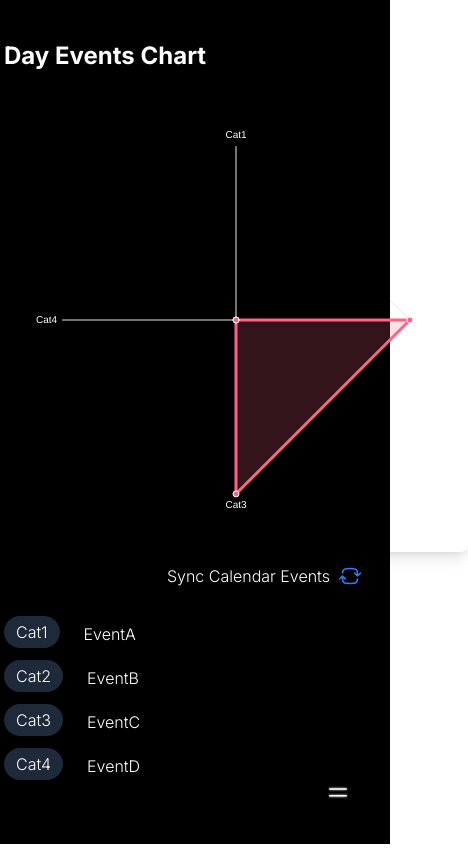
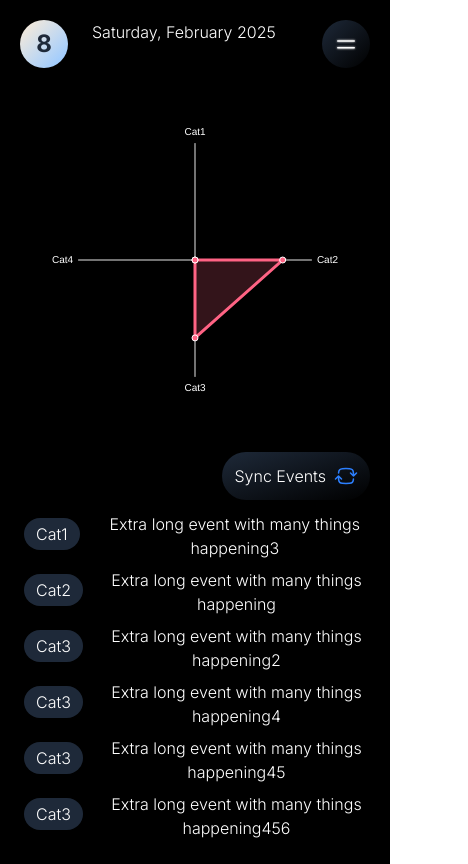
Before and after one commit to isabelfaulds/yearly-progress-bars, a React (Vite) app in the folder frontend-web/: page /day-view in a window 390 px wide. Shown: the whole page, 468 px wide, since content can reach past the window. Built offline with nearby package versions, Linux system fonts and the light colour scheme; no server answers.

Commit message:
feat(day-view) : updated page for mobile browsing

```diff
--- a/frontend-web/src/components/NavButton.jsx
+++ b/frontend-web/src/components/NavButton.jsx
@@ -42,15 +42,15 @@ function NavButton() {
   return (
     <div className="relative">
       {showIcons && (
-        <div className="flex flex-col items-center nav-menu" ref={menuRef}>
+        <div className="flex flex-col items-center nav-menu " ref={menuRef}>
           <button onClick={() => handleNavigation("/")} className="mb-2">
-            <Bars4Icon className="w-6 h-6 p-1 text-white rounded-full hover:border-2" />
+            <Bars4Icon className="w-7 h-7 p-1 text-white rounded-full hover:border-2 bg-gray-800" />
           </button>
           <button
             onClick={() => handleNavigation("/day-view/settings")}
             className="mb-2"
           >
-            <Cog6ToothIcon className="w-6 h-6 p-1 text-white rounded-full hover:border-2" />
+            <Cog6ToothIcon className="w-7 h-7 p-1 text-white rounded-full hover:border-2 bg-gray-800" />
           </button>
         </div>
       )}
@@ -58,7 +58,7 @@ function NavButton() {
       <button
         ref={buttonRef}
         onClick={handleClick}
-        className="flex items-center justify-center w-12 h-12 rounded-full shadow-lg focus:outline-none hover:border-2 text-white"
+        className="bg-gradient-to-tl from-black-300 to-gray-800 flex items-center justify-center w-12 h-12 rounded-full shadow-lg focus:outline-none hover:border-2 text-white"
       >
         <Bars2Icon className="w-6 h-6 drop-shadow-[0_0_1px_white]" />
       </button>
--- a/frontend-web/src/routes/Day.jsx
+++ b/frontend-web/src/routes/Day.jsx
@@ -1,24 +1,76 @@
 import { useState, useRef, useEffect } from "react";
 import Chart from "chart.js/auto";
 import { ArrowPathRoundedSquareIcon } from "@heroicons/react/24/outline";
-import { useAuthContext } from "../hooks/useAuth.jsx";
-import { Bars2Icon } from "@heroicons/react/24/solid";
 import NavButton from "../components/NavButton.jsx";
+
+function calculateCategoryPercentages(todayEvents, todayCategories) {
+  const categoryTotals = {};
+  const categoryPercentages = [];
+
+  todayCategories.forEach((category) => {
+    categoryTotals[category.Category] = 0;
+  });
+
+  // sum
+  todayEvents.forEach((event) => {
+    if (categoryTotals.hasOwnProperty(event.Category)) {
+      categoryTotals[event.Category] += event.Time;
+    }
+  });
+
+  // percentage
+  todayCategories.forEach((category) => {
+    const totalTime = categoryTotals[category.Category] || 0;
+    const categoryTimeLimit = category.Time;
+    const percentage = Math.min((totalTime / categoryTimeLimit) * 100, 100);
+    categoryPercentages[category.Category] = percentage;
+  });
+
+  return categoryPercentages;
+}
 
 const Day = () => {
   const chartRef = useRef(null);
   const chartInstance = useRef(null);
+  // TODO: remove dummy data
   const [calendarEvents, setCalendarEvents] = useState([
-    ["Cat1", "EventA", 60],
-    ["Cat2", "EventB", 20],
-    ["Cat3", "EventC", 10],
-    ["Cat4", "EventD", 10],
+    {
+      Category: "Cat1",
+      Event: "Extra long event with many things happening3",
+      Time: 0,
+    },
+    {
+      Category: "Cat2",
+      Event: "Extra long event with many things happening",
+      Time: 15,
+    },
+    {
+      Category: "Cat3",
+      Event: "Extra long event with many things happening2",
+      Time: 10,
+    },
+    {
+      Category: "Cat3",
+      Event: "Extra long event with many things happening4",
+      Time: 10,
+    },
+    {
+      Category: "Cat3",
+      Event: "Extra long event with many things happening45",
+      Time: 10,
+    },
+    {
+      Category: "Cat3",
+      Event: "Extra long event with many things happening456",
+      Time: 10,
+    },
   ]);
 
   const [editingIndex, setEditingIndex] = useState(null);
   const [editedText, setEditedText] = useState("");
   const editedTextRef = useRef(null);
 
+  // TODO : replace with nosql call
   const handleSync = async () => {
     try {
       const authCheckResponse = await fetch(
@@ -32,10 +84,13 @@ const Day = () => {
         }
       );
       if (authCheckResponse.status === 200) {
+        // TODO: remove dummy data
+
         setCalendarEvents([
-          ["Category1", "Event2"],
-          ["Category3", "Event4"],
-          ["Category5", "Event6"],
+          { Category: "Cat1", Event: "EventA", Time: 0 },
+          { Category: "Cat2", Event: "EventA", Time: 15 },
+          { Category: "Cat3", Event: "EventA", Time: 10 },
+          { Category: "Cat3", Event: "EventA", Time: 10 },
         ]);
       }
     } catch (error) {
@@ -64,12 +119,13 @@ const Day = () => {
 
     const updatedEvents = calendarEvents.map((event, i) => {
       if (i === index) {
-        return [editedText, event[1]];
+        return { ...event, Category: editedText };
       }
       return event;
     });
     setCalendarEvents(updatedEvents);
     setEditingIndex(null);
+    renderChart(updatedEvents);
   };
 
   const handleKeyDown = (e, index) => {
@@ -80,15 +136,19 @@ const Day = () => {
     }
   };
 
-  useEffect(() => {
-    const dailyMotivators = {
-      Cat1: 0,
-      Cat2: 1,
-      Cat3: 1,
-      Cat4: 0,
-    };
-    let motivatorKeys = Object.keys(dailyMotivators);
-    let motivatorValues = Object.values(dailyMotivators);
+  // chart
+  const renderChart = (events) => {
+    // TODO: remove dummy data
+
+    let todayCategories = [
+      { Category: "Cat1", Time: 60 },
+      { Category: "Cat2", Time: 20 },
+      { Category: "Cat3", Time: 60 },
+      { Category: "Cat4", Time: 20 },
+    ];
+    let todayResult = calculateCategoryPercentages(events, todayCategories);
+    let categoryKeys = Object.keys(todayResult);
+    let categoryValues = Object.values(todayResult);
 
     if (chartInstance.current) {
       chartInstance.current.destroy();
@@ -98,11 +158,11 @@ const Day = () => {
     chartInstance.current = new Chart(ctx, {
       type: "radar",
       data: {
-        labels: motivatorKeys,
+        labels: categoryKeys,
         datasets: [
           {
             label: "",
-            data: motivatorValues,
+            data: categoryValues,
             backgroundColor: "rgba(255, 99, 132, 0.2)",
             borderColor: "rgb(255, 99, 132)",
             pointBackgroundColor: "rgb(255, 99, 132)",
@@ -127,7 +187,7 @@ const Day = () => {
               color: "rgba(255, 255, 255, 0.9)",
             },
             suggestedMin: 0,
-            suggestedMax: 1,
+            suggestedMax: 100,
             ticks: {
               display: false,
               stepSize: 1,
@@ -149,39 +209,76 @@ const Day = () => {
         maintainAspectRatio: false,
       },
     });
+  };
+
+  useEffect(() => {
+    renderChart(calendarEvents);
 
     return () => {
       if (chartInstance.current) {
         chartInstance.current.destroy();
       }
     };
-  }, []);
+  }, [calendarEvents]);
+
+  const currentDate = new Date();
+  const day = currentDate.getDate();
+  const month = currentDate.toLocaleDateString("en-US", { month: "long" });
+  // .toUpperCase();
+  const weekday = currentDate.toLocaleDateString("en-US", { weekday: "long" });
+  const year = currentDate.toLocaleDateString("en-US", { year: "numeric" });
+
+  // .toCase();
 
   return (
-    <div className="bg-[#000000] bg-cover bg-center w-screen min-h-screen m-0 flex flex-col md:flex-row pt-10 pl-1 sm:pt-12 sm:pl-20 px-4 sm:px-20">
-      <div className="flex flex-col md:w-3/4 md:pr-4 items-start">
+    <div
+      className="bg-[#000000]
+    /* Layout */
+    flex flex-col
+    w-screen min-h-screen m-0
+    md:flex-row
+
+    /* Background */
+    bg-[#000000] bg-cover bg-center
+
+    /* Spacing */
+    pt-5 pl-5 pr-5 px-4 pb-5
+    sm:pt-12 sm:pl-20 sm:px-20
+
+    text-white"
+    >
+      <div className="flex flex-col md:w-3/4 md:pr-4 items-start ">
         {" "}
         {/* First column: graph, title */}
-        <div className="text-white text-2xl font-bold mb-4">
-          Day Events Chart
+        <div className="flex flex-row">
+          <div className="bg-gradient-to-tl from-blue-300 to-orange-100 rounded-full w-12 h-12 flex items-center justify-center text-2xl font-bold text-gray-800 mr-4">
+            {day}
+          </div>
+          <div className="text-l mb-2 pl-2">
+            {weekday}, {month} {year}
+          </div>
         </div>
         <div className="p-8 rounded-lg shadow-lg">
-          <canvas ref={chartRef} width="400" height="400" />
+          <canvas
+            ref={chartRef}
+            className="w-full h-80 sm:w-3/4 sm:h-96 md:w-2/3 md:h-96 lg:w-1/2 lg:h-96"
+          />
         </div>
       </div>
       {/* Second column: button and events */}
 
-      <div className="flex flex-col md:w-1/2 md:pl-4 md:mt-80">
+      <div className="flex flex-col  md:w-1/2 md:pl-4 md:mt-80">
         <div className="flex justify-end items-end">
           <button
-            onClick={() => (window.location.href = "/")}
-            className="p-3 text-white rounded-full shadow-lg focus:outline-none hover:border-2 flex items-center"
+            onClick={handleSync()}
+            className="bg-gradient-to-tl from-black-300 to-gray-800 p-3 rounded-full shadow-lg focus:outline-none hover:border-2 flex items-center"
           >
-            Sync Calendar Events
+            Sync Events
             <ArrowPathRoundedSquareIcon className="h-6 w-6 text-blue-500 ml-2" />
           </button>
         </div>
-        <div className="flex flex-col mt-4 space-y-2">
+        {/* events */}
+        <div className="flex flex-col flex-grow mt-2 space-y-2 p-1">
           {calendarEvents.map((event, index) => (
             <div key={index} className="flex items-center">
               {editingIndex === index ? (
@@ -192,25 +289,25 @@ const Day = () => {
                   onChange={handleTextChange}
                   onBlur={() => handleBlur(index)}
                   onKeyDown={(e) => handleKeyDown(e, index)}
-                  className="bg-gray-700 text-white rounded-full px-3 py-1 mr-2 outline-none focus:ring-2 focus:ring-blue-500"
+                  className="bg-gray-700 rounded-full px-3 py-1 mr-2 outline-none focus:ring-2 focus:ring-blue-500"
                   style={{ width: `${Math.max(editedText.length * 8, 80)}px` }}
                 />
               ) : (
                 <div
-                  onClick={() => handleCategoryClick(index, event[0])}
-                  className="bg-gray-800 text-white rounded-full px-3 py-1 mr-6 mb-1 cursor-pointer hover:bg-gray-700 transition-colors"
+                  onClick={() => handleCategoryClick(index, event.Category)}
+                  className="bg-gray-800 rounded-full px-3 py-1 mr-6 mb-1 cursor-pointer hover:bg-gray-700 transition-colors"
                 >
-                  {event[0] || "No Category"}
+                  {event.Category || "No Category"}
                 </div>
               )}
 
-              <span className="text-white">{event[1] || ""}</span>
+              <span>{event.Event || ""} </span>
             </div>
           ))}
         </div>
       </div>
 
-      <div className="fixed bottom-4 right-4 p-3 text-white rounded-full ">
+      <div className=" fixed top-4 sm:bottom-2  md:top-auto right-4 p-1 rounded-full ">
         <NavButton />
       </div>
     </div>
```
